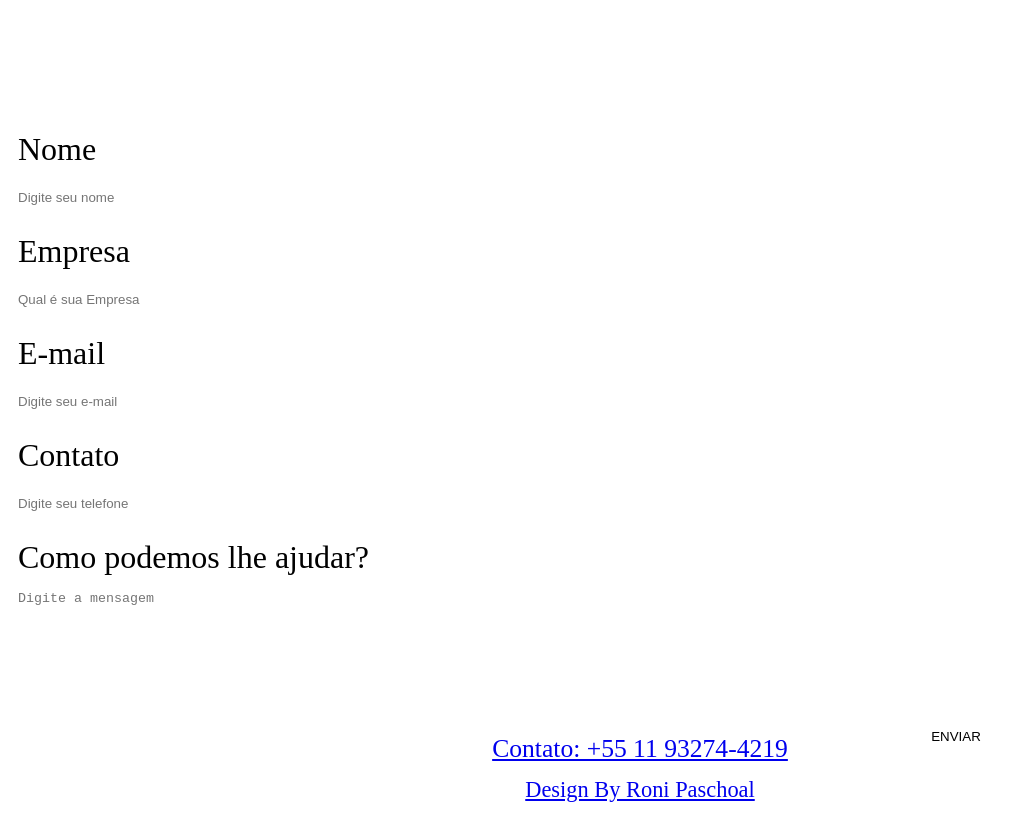
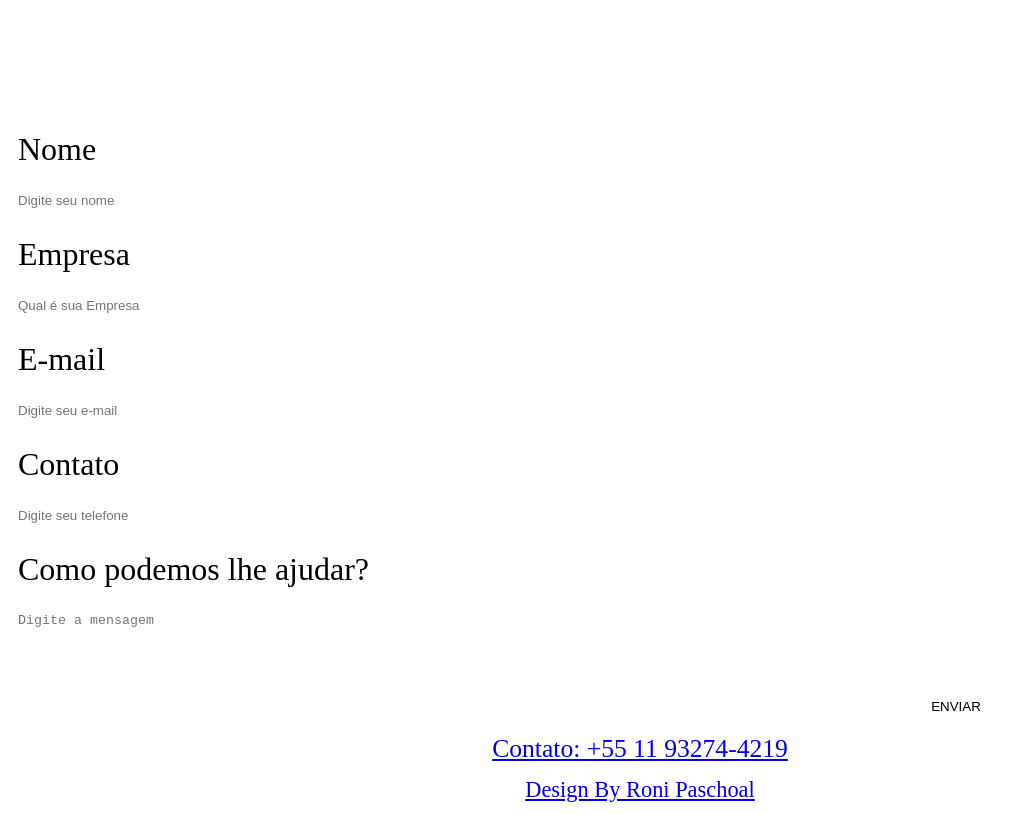
Before and after one commit to ronipaschoal/setfin, a Next.js app: page / in a window 1280 px wide. Shown: the part 2504-3318 px from the top of the page, without its empty margins (0-1025 px from the left). Built offline with nearby package versions, Linux system fonts and the light colour scheme.

Commit message:
Ajuste no formulario

```diff
--- a/components/Contact/index.tsx
+++ b/components/Contact/index.tsx
@@ -80,9 +80,7 @@ const Contact: NextPage = () => {
           <p>{status}</p>
             { data.fields.map((field, index) => {
               return(
-                <div>
-                  <Field key={index} data={field} />
-                </div>
+                <Field key={index} data={field} />
               );
             })}
             <div>
--- a/components/Contact/styles.module.scss
+++ b/components/Contact/styles.module.scss
@@ -21,10 +21,6 @@ section.contact {
     padding: var(--menu-height) var(--container-padding) 0;
 
     font-size: 2rem;
-
-    div {
-      width: 100%;
-      display: block;
 
     label {
       margin: 8px 10px 5px;
@@ -51,7 +47,6 @@ section.contact {
       height: 100px;
     }
   }
-  }
 
   @media (max-width: $breakpoint-tablet) {
 
```
Lines whose indentation alone changed are shown as unchanged.
